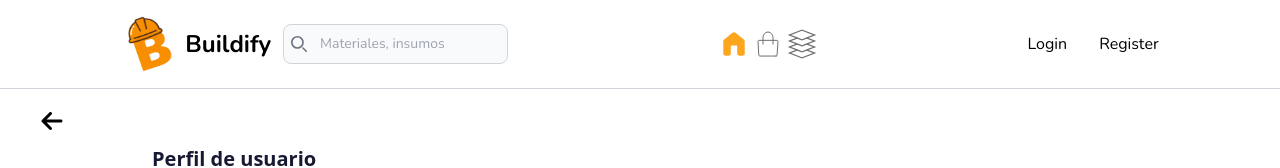
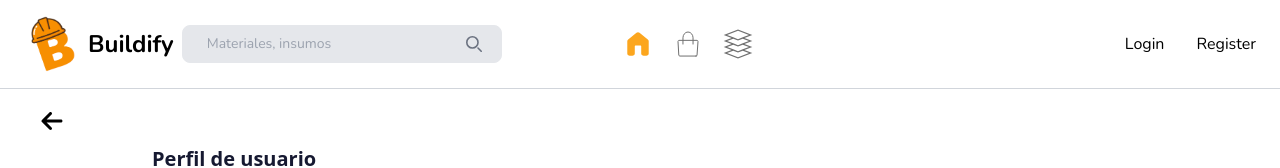
Before and after one commit to Byskull2000/buildifyOficial, a React (Vite) app in the folder frontend/: page /publicProfile in a window 1280 px wide. Shown: the top 168 px of the page. Built offline with nearby package versions, Linux system fonts and the light colour scheme.

Commit message:
navbar corregido

```diff
--- a/frontend/src/components/NavBar.tsx
+++ b/frontend/src/components/NavBar.tsx
@@ -3,6 +3,7 @@ import { useState } from "react";
 import buildifyLogo from "../assets/Buildify.png";
 import { Link } from "react-router-dom";
 import imgProfile from "../assets/ejemploPerfil.jpg";
+import logoMobile from "../assets/logo_mobile.png"
 
 const NavBar = () => {
     const [openSearch, setOpenSearch] = useState(false);
@@ -12,28 +13,64 @@ const NavBar = () => {
 
     return (
         <div>
-            <nav className="bg-white border-gray-200 font-nunito flex justify-around w-full sm:px-4 py-4">
-                <div className="flex items-center justify-between gap-2 ">
-                    <Link to="/" className="flex items-center ">
+            <nav
+                className={`bg-white border-gray-200 font-nunito flex justify-between w-full sm:px-4 py-4  ${
+                    openSearch ? "w-full" : "w-auto"
+                }`}
+            >
+                <div
+                    className={`flex items-center gap-2 px-2 ${
+                        openSearch ? "w-30" : ""
+                    } `}
+                >
+                    <Link
+                        to="/"
+                        className={`flex items-center  ${
+                            openSearch ? "sm:w-full" : ""
+                        } `}
+                    >
+
                         <img
                             src={buildifyLogo}
                             alt="Buildify Logo"
-                            className="h-14 w-14 mr-2"
+                            className={`h-14 w-14 mr-2 hidden sm:block`}
                         />
-                        <span className="self-center text-2xl font-semibold hidden whitespace-nowrap sm:block">
+                        <h1
+                            className={`
+                        self-center text-2xl font-black  whitespace-nowrap hidden sm:block ${
+                            openSearch ? "hidden" : ""
+                        }
+                        `}
+                        >
                             Buildify
-                        </span>
+                        </h1>
+
+                        <div className={`block sm:hidden w-12`}>
+                            <img src={logoMobile} alt="logo" />
+                        </div>
+
                     </Link>
 
-                    <div className="flex">
+                    <div className={`flex justify-start ${openSearch ? "w-full" : ""}`}>
+                        <input
+                            type="text"
+                            id="search-navbar"
+                            className={`${
+                                openSearch ? "flex" : "hidden"
+                            } sm:block md:w-56 lg:w-80 py-2 pl-6 text-sm text-gray-900 border border-gray-200 rounded-lg bg-gray-200 focus:ring-blue-500 focus:border-blue-500 md:hover:text-blue-700`}
+                            placeholder="Materiales, insumos"
+                        />
                         <button
                             className={`
-                                  z-50 flex items-center p-3
+                                  z-50 flex items-center rounded-full
+                                  ${!openSearch && "bg-gray-200 p-2 sm:p-0 "}
                                 `}
                             onClick={() => setOpenSearch(!openSearch)}
                         >
                             <svg
-                                className="w-4 h-4 text-gray-500"
+                                className={`w-4 h-4 -ml-9  text-gray-500 ${
+                                    openSearch ? "" : "ml-0 sm:-ml-9"
+                                }`}
                                 aria-hidden="true"
                                 xmlns="http://www.w3.org/2000/svg"
                                 fill="none"
@@ -48,21 +85,12 @@ const NavBar = () => {
                                 />
                             </svg>
                         </button>
-
-                        <input
-                            type="text"
-                            id="search-navbar"
-                            className={` sm:block w-full p-2 text-sm text-gray-900 border border-gray-300 rounded-lg bg-gray-50 focus:ring-blue-500 focus:border-blue-500 md:hover:text-blue-700 -ml-9 pl-9 ${
-                                openSearch ? "block" : "hidden"
-                            }`}
-                            placeholder="Materiales, insumos"
-                        />
                     </div>
                 </div>
                 <div
-                    className={`flex  justify-center gap-2 items-center ${
+                    className={`${
                         openSearch ? "hidden" : ""
-                    }`}
+                    } flex p-0 md:pr-[10%] lg:pr-[20%] gap-3 md:gap-6  items-center sm:flex `}
                 >
                     <Link to={"/"} className="">
                         <svg
@@ -123,14 +151,13 @@ const NavBar = () => {
                     </Link>
                 </div>
                 <div
-                    className={`flex  justify-end gap-2 items-center ${
-                        openSearch ? "hidden" : ""
+                    className={`flex  justify-end gap-3 md:gap-8  px-2 items-center ${
+                        openSearch ? " sm:flex" : ""
                     }`}
                 >
                     {user ? (
                         <>
                             <button>
-
                                 <svg
                                     width="23"
                                     height="23"
@@ -148,7 +175,6 @@ const NavBar = () => {
                                 </svg>
                             </button>
                             <button>
-
                                 <svg
                                     width="28"
                                     height="28"
@@ -163,13 +189,13 @@ const NavBar = () => {
                                 </svg>
                             </button>
 
-                            <button>
+                            <Link to={"/profile"} className="w-10">
                                 <img
                                     src={user.imagen_perfil || imgProfile}
                                     alt="imagen de perfil"
-                                    className="h-8 w-8 rounded-full"
+                                    className="h-10 w-10 rounded-full"
                                 />
-                            </button>
+                            </Link>
                         </>
                     ) : (
                         <ul className="font-nunito flex flex-col p-4 md:p-0 mt-4 font-medium border border-gray-100 rounded-lg bg-gray-50 md:flex-row md:space-x-8 md:mt-0 md:border-0 md:bg-white">
```
Also changed, not shown: frontend/src/assets/logo_mobile.png (added). Lines whose indentation alone changed are shown as unchanged.
